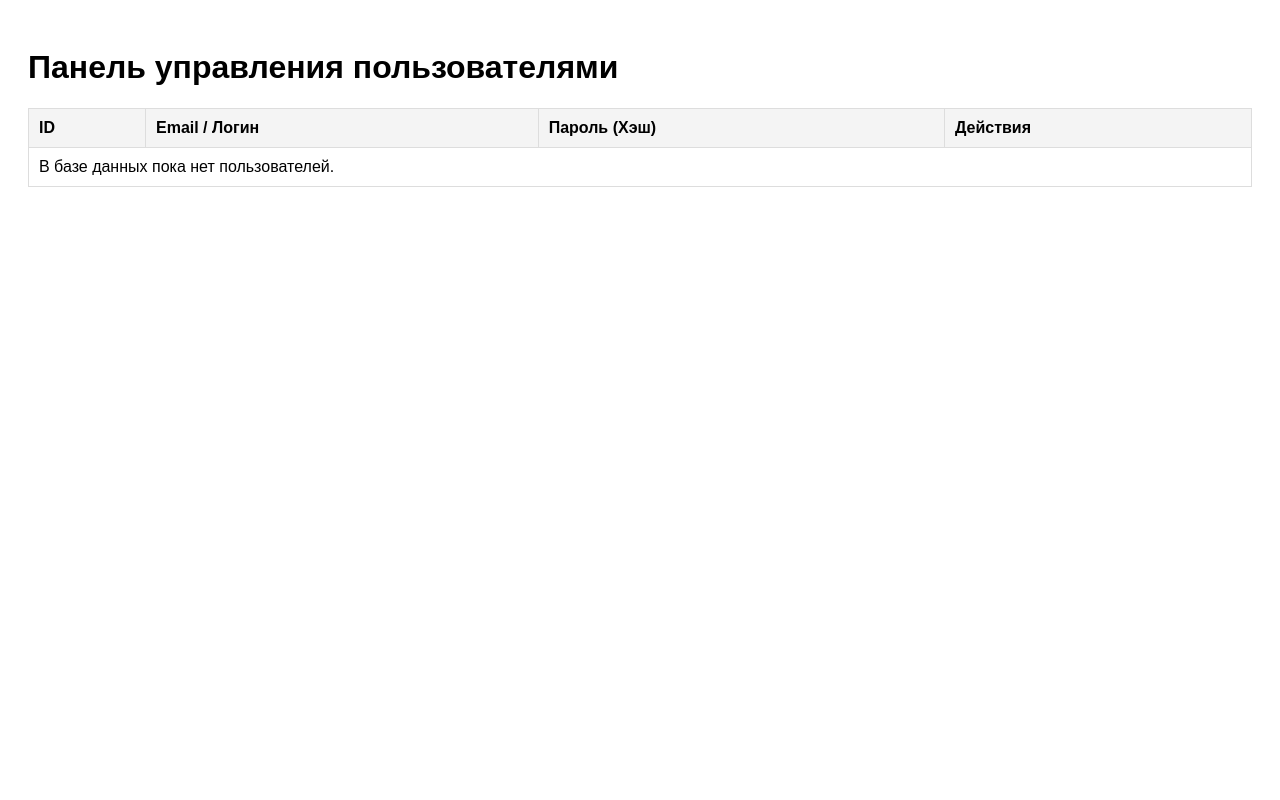
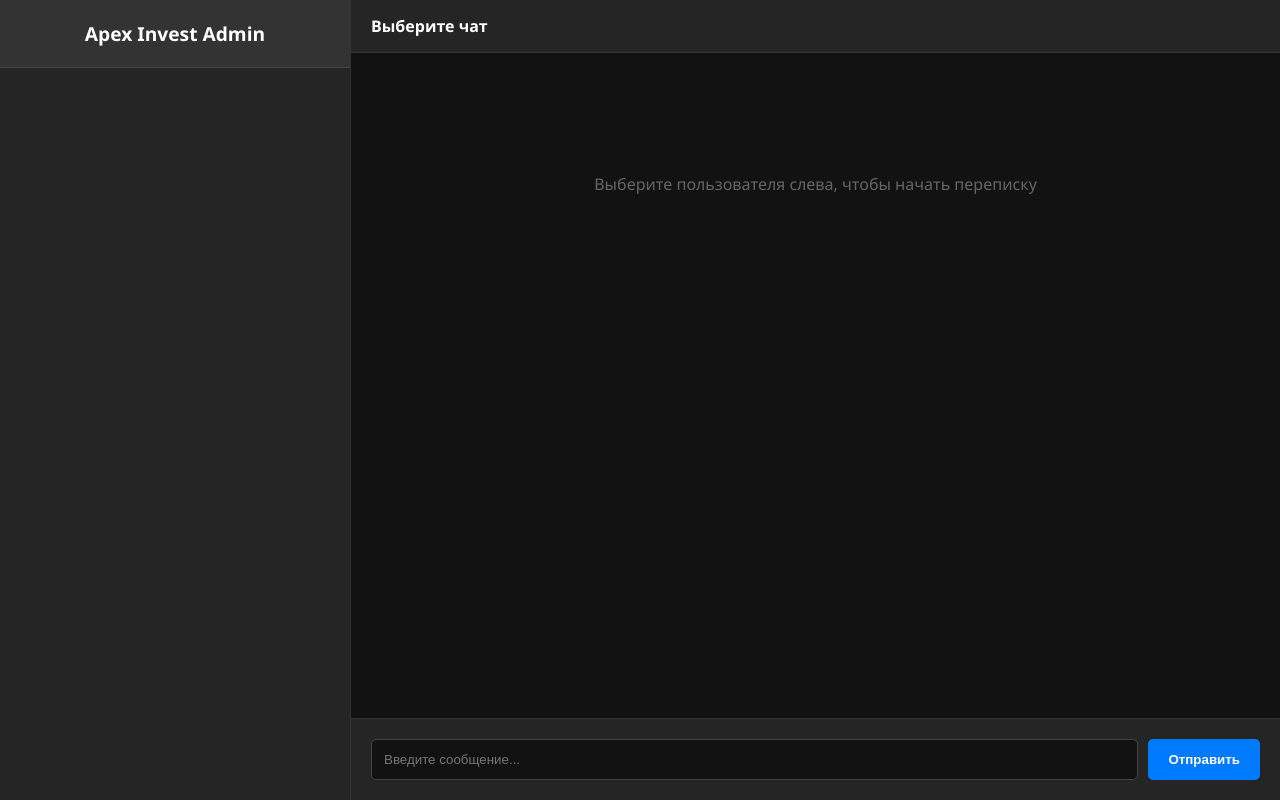
Before and after one commit to fhfh567487/apex-invest, a Flask app: template templates/admin.html in a window 1280 px wide. Run offline with Flask 3, Linux system fonts and the light colour scheme; the template is opened without the code that fills it, so the values that code supplies are empty.

Commit message:
Update admin.html

```diff
--- a/templates/admin.html
+++ b/templates/admin.html
@@ -2,47 +2,125 @@
   <html lang="ru">
   <head>
       <meta charset="UTF-8">
-    <meta name="viewport" content="width=device-width, initial-scale=1.0">
-    <title>Панель администратора</title>
+      <title>Apex Admin | Support Center</title>
       <style>
-        body { font-family: Arial, sans-serif; padding: 20px; }
-        table { width: 100%; border-collapse: collapse; margin-top: 20px; }
-        th, td { border: 1px solid #ddd; padding: 10px; text-align: left; }
-        th { background-color: #f4f4f4; }
-        .warning { color: red; font-size: 0.9em; }
+          body { font-family: 'Segoe UI', sans-serif; margin: 0; display: flex; height: 100vh; background: #1a1a1a; color: white; overflow: hidden; }
+          #sidebar { width: 350px; background: #252525; border-right: 1px solid #333; display: flex; flex-direction: column; }
+          .sidebar-header { padding: 20px; background: #333; font-weight: bold; text-align: center; font-size: 1.2em; border-bottom: 1px solid #444; }
+          .chat-list { overflow-y: auto; flex-grow: 1; }
+          .chat-item { padding: 15px; cursor: pointer; border-bottom: 1px solid #333; display: flex; justify-content: space-between; align-items: center; transition: 0.2s; }
+          .chat-item:hover { background: #3d3d3d; }
+          .chat-item.active { background: #4a4a4a; border-left: 4px solid #007bff; }
+          .user-info { display: flex; flex-direction: column; overflow: hidden; }
+          .user-email { font-weight: bold; white-space: nowrap; overflow: hidden; text-overflow: ellipsis; }
+          .last-msg { font-size: 0.85em; color: #aaa; white-space: nowrap; overflow: hidden; text-overflow: ellipsis; }
+          .notification-dot { width: 12px; height: 12px; background: #ff4d4d; border-radius: 50%; flex-shrink: 0; margin-left: 10px; }
+          .has-new .notification-dot { display: block; }
+          .no-new .notification-dot { display: none; }
+
+          #chat-window { flex-grow: 1; display: flex; flex-direction: column; background: #121212; }
+          #chat-header { padding: 15px 20px; background: #252525; font-weight: bold; border-bottom: 1px solid #333; }
+          #messages-area { flex-grow: 1; padding: 20px; overflow-y: auto; display: flex; flex-direction: column; gap: 10px; }
+          .msg { max-width: 70%; padding: 10px 15px; border-radius: 15px; line-height: 1.4; font-size: 0.95em; }
+          .msg.user { align-self: flex-start; background: #333; color: #ddd; border-bottom-left-radius: 2px; }
+          .msg.admin { align-self: flex-end; background: #007bff; color: white; border-bottom-right-radius: 2px; }
+
+          #input-area { padding: 20px; background: #252525; display: flex; gap: 10px; border-top: 1px solid #333; }
+          #message-input { flex-grow: 1; padding: 12px; border-radius: 5px; border: 1px solid #444; background: #121212; color: white; outline: none; }
+          #send-btn { padding: 10px 20px; background: #007bff; color: white; border: none; border-radius: 5px; cursor: pointer; font-weight: bold; }
+          #send-btn:hover { background: #0056b3; }
       </style>
   </head>
   <body>
 
-    <h1>Панель управления пользователями</h1>
+  <div id="sidebar">
+      <div class="sidebar-header">Apex Invest Admin</div>
+      <div id="chat-list" class="chat-list"></div>
+  </div>
 
-    <table>
-        <thead>
-            <tr>
-                <th>ID</th>
-                <th>Email / Логин</th>
-                <th>Пароль (Хэш)</th>
-                <th>Действия</th>
-            </tr>
-        </thead>
-        <tbody>
-            <!-- Запускаем цикл Flask для вывода каждого пользователя -->
-            {% for user in users %}
-            <tr>
-                <td>{{ user.id }}</td>
-                <td>{{ user.email }}</td>
-                <td class="warning">{{ user.password }}</td>
-                <td>
-                    <button onclick="alert('Тут можно добавить функцию удаления или блокировки')">Удалить</button>
-                </td>
-            </tr>
-            {% else %}
-            <tr>
-                <td colspan="4">В базе данных пока нет пользователей.</td>
-            </tr>
-            {% endfor %}
-        </tbody>
-    </table>
+  <div id="chat-window">
+      <div id="chat-header">Выберите чат</div>
+      <div id="messages-area">
+          <div style="text-align: center; margin-top: 100px; color: #666;">Выберите пользователя слева, чтобы начать переписку</div>
+      </div>
+      <div id="input-area">
+          <input type="text" id="message-input" placeholder="Введите сообщение..." disabled>
+          <button id="send-btn" disabled>Отправить</button>
+      </div>
+  </div>
 
+  <script>
+      // ЗАМЕНИТЕ ЭТУ ССЫЛКУ НА ВАШУ ССЫЛКУ CLOUDFLARE WORKER
+      const WORKER_URL = "https://icy-wind-157c.binarpok.workers.dev";
+      let currentSessionId = null;
+
+      async function loadChats() {
+          try {
+              const res = await fetch(`${WORKER_URL}/api/chat/list`);
+              const chats = await res.json();
+              const list = document.getElementById('chat-list');
+              list.innerHTML = '';
+
+              chats.forEach(chat => {
+                  const div = document.createElement('div');
+                  div.className = `chat-item ${chat.has_new ? 'has-new' : 'no-new'}`;
+                  div.innerHTML = `
+                      <div class="user-info">
+                          <div class="user-email">${chat.session_id}</div>
+                          <div class="last-msg">${chat.last_msg}</div>
+                      </div>
+                      <div class="notification-dot"></div>`;
+                  div.onclick = () => selectChat(chat.session_//id);
+                  list.appendChild(div);
+              });
+          } catch (e) { console.error("Ошибка загрузки списка чатов:", e); }
+      }
+
+      async function selectChat(sessionId) {
+          currentSessionId = sessionId;
+          document.getElementById('chat-header').innerText = `Чат с: ${sessionId}`;
+          document.getElementById('message-input').disabled = false;
+          document.getElementById('send-btn').disabled = false;
+
+          document.querySelectorAll('.chat-item').forEach(el => el.classList.remove('active'));
+
+          const res = await fetch(`${WORKER_URL}/api/chat/get?session_id=${sessionId}`);
+          const messages = await res.json();
+          const area = document.getElementById('messages-area');
+          area.innerHTML = '';
+
+          messages.forEach(m => {
+              const div = document.createElement('div');
+              div.className = `msg ${m.sender === 'admin' ? 'admin' : 'user'}`;
+              div.innerText = m.text || "[Медиа/Фото]";
+              area.appendChild(div);
+          });
+          area.scrollTop = area.scrollHeight;
+
+          // После открытия чата помечаем сообщения как прочитанные (опционально, через API)
+      }
+
+      async function sendMessage() {
+          const input = document.getElementById('message-input');
+          const text = input.value.trim();
+          if (!text || !currentSessionId) return;
+
+          try {
+              await fetch(`${WORKER_URL}/api/chat/send`, {
+                  method: 'POST',
+                  headers: { 'Content-Type': 'application/json' },
+                  body: JSON.stringify({ session_id: currentSessionId, text: text })
+              });
+              input.value = '';
+              selectChat(currentSessionId);
+          } catch (e) { alert("Ошибка при отправке"); }
+      }
+
+      document.getElementById('send-btn').onclick = sendMessage;
+      document.getElementById('message-input').onkeypress = (e) => { if(e.key === 'Enter') sendMessage(); };
+
+      setInterval(loadChats, 5000);
+      loadChats();
+  </script>
   </body>
   </html>
```
Lines whose indentation alone changed are shown as unchanged.
